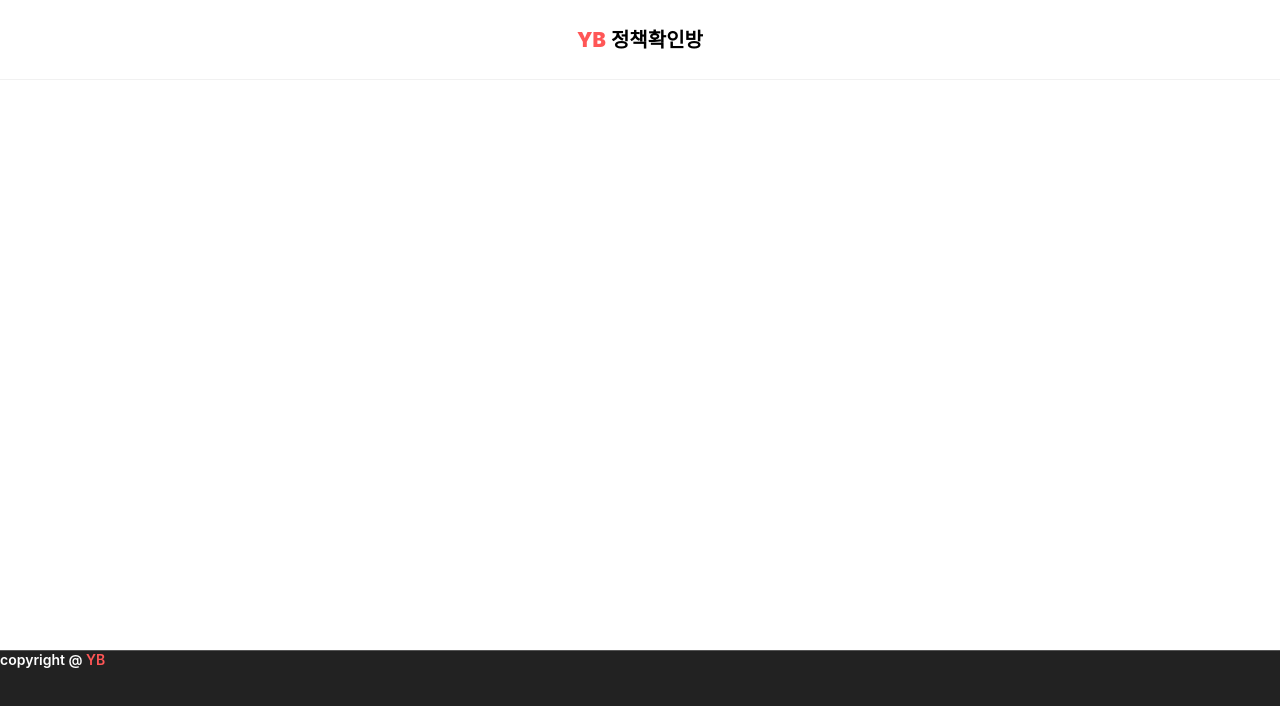
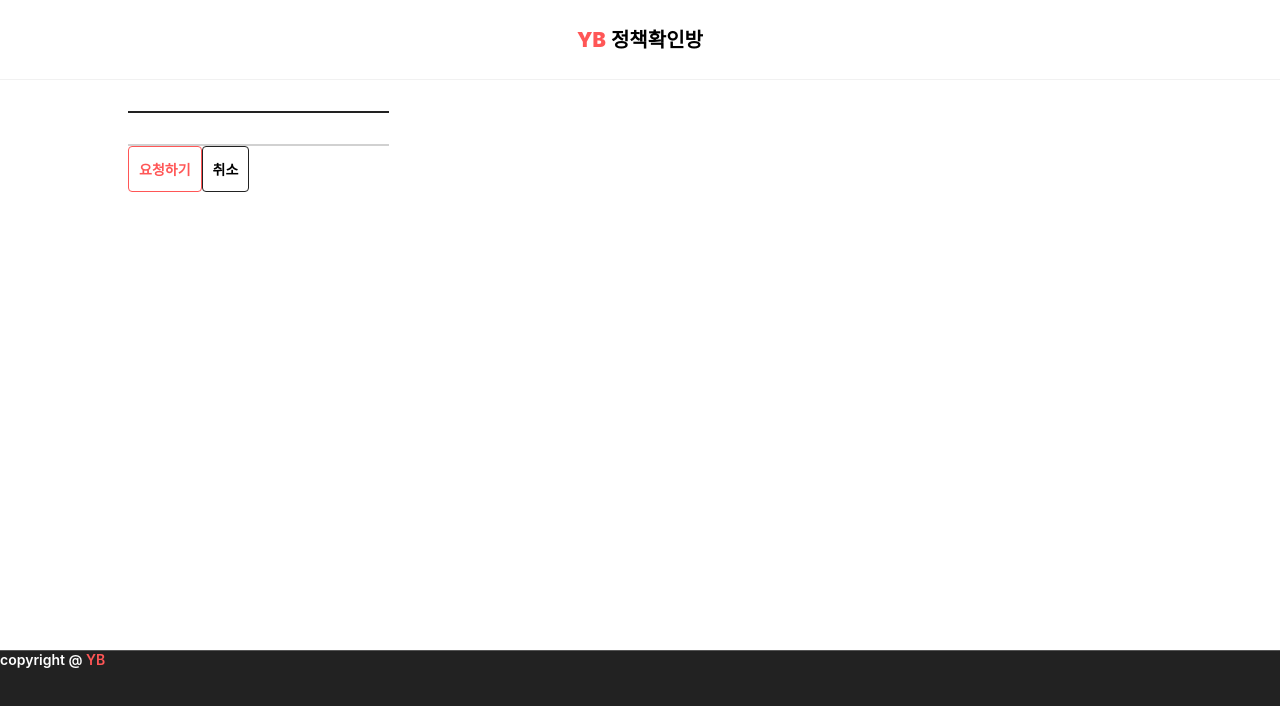
Before and after one commit to heung88/policy-share, a Next.js app: page /userauth/findpw in a window 1280 px wide. Shown: the top 706 px of the page. Built offline with nearby package versions, Linux system fonts and the light colour scheme; a web font is replaced by a local one.

Commit message:
feat : feature find password page

```diff
--- a/app/components/userauth/findpw/FindPw.tsx
+++ b/app/components/userauth/findpw/FindPw.tsx
@@ -1,5 +1,47 @@
-import React from "react";
+"use client";
+
+import React, { useState } from "react";
+import button from "@/app/styles/button.module.css";
+import input from "@/app/styles/input.module.css";
+import { inputValue } from "@/app/utils/inputValue";
+import { useRouter } from "next/navigation";
+import "@/app/styles/userauth/userauth.css";
 
 export const FindPw = () => {
-  return <div>FindPw</div>;
+  const userId = "";
+  const [userName, setUserName] = useState("");
+  const [password, setPassword] = useState("");
+  const router = useRouter();
+
+  const handleSubmit = (event: React.FormEvent<HTMLButtonElement>) => {
+    event.preventDefault();
+  };
+
+  const handleLocation = (event: React.FormEvent<HTMLButtonElement>) => {
+    event.preventDefault();
+    if (event.currentTarget.textContent === "취소") router.back();
+  };
+
+  return (
+    <form className="find-pw" action="">
+      <section className="input-wrap">
+        <div>
+          <label htmlFor="userId">매장아이디</label>
+          <input id="userId" className={input.basic + " " + input.borderBottom} value={userId} readOnly />
+        </div>
+        <div>
+          <label htmlFor="userId">직원이름</label>
+          <input id="userName" className={input.basic + " " + input.borderBottom} placeholder=" " type="text" value={userName} onChange={(event) => inputValue(event, setUserName)} />
+        </div>
+      </section>
+      <section className="button-wrap">
+        <button className={button.basic + " " + button.submit} onClick={handleSubmit}>
+          요청하기
+        </button>
+        <button className={button.basic + " " + button.cancel} onClick={handleLocation}>
+          취소
+        </button>
+      </section>
+    </form>
+  );
 };
```
